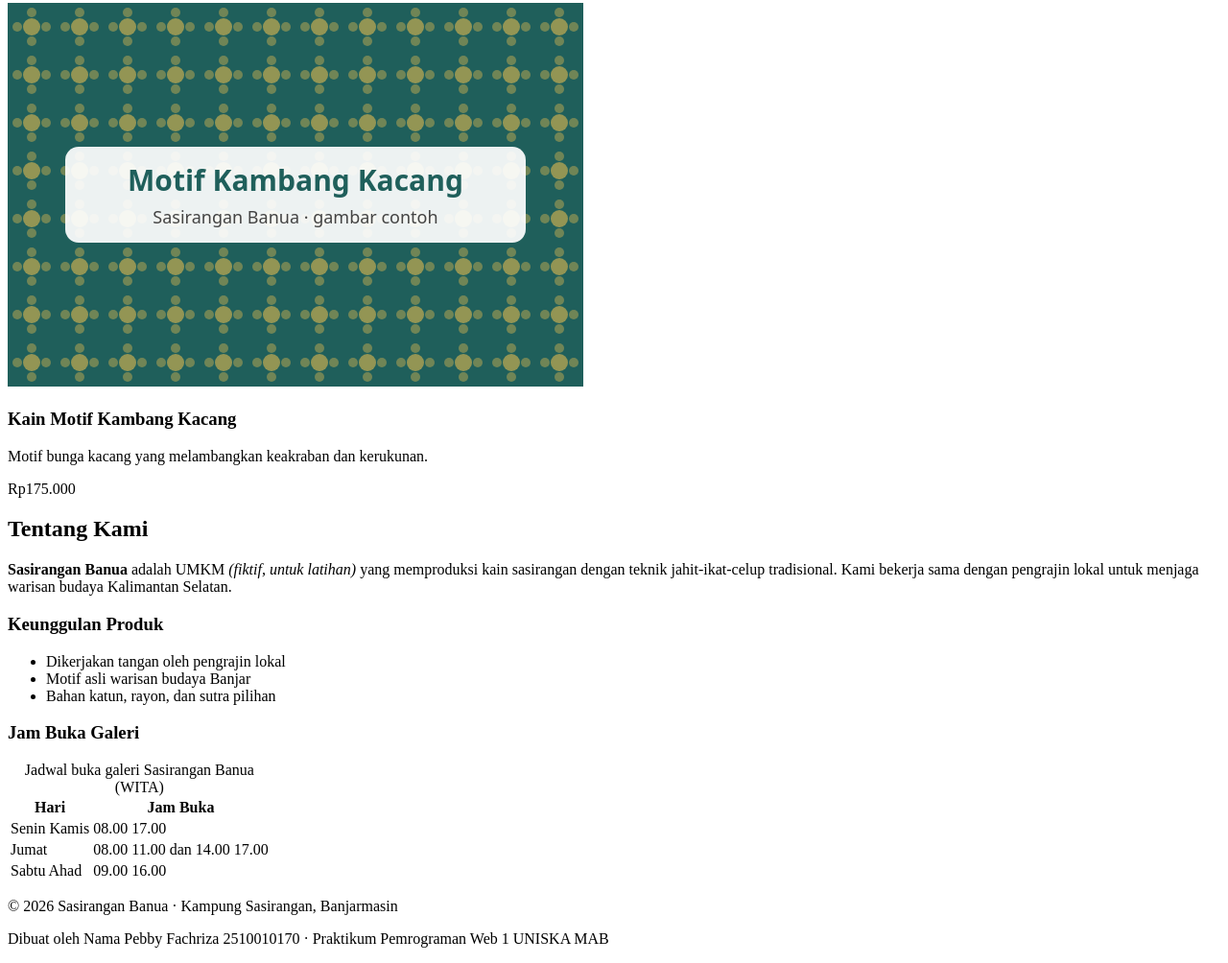
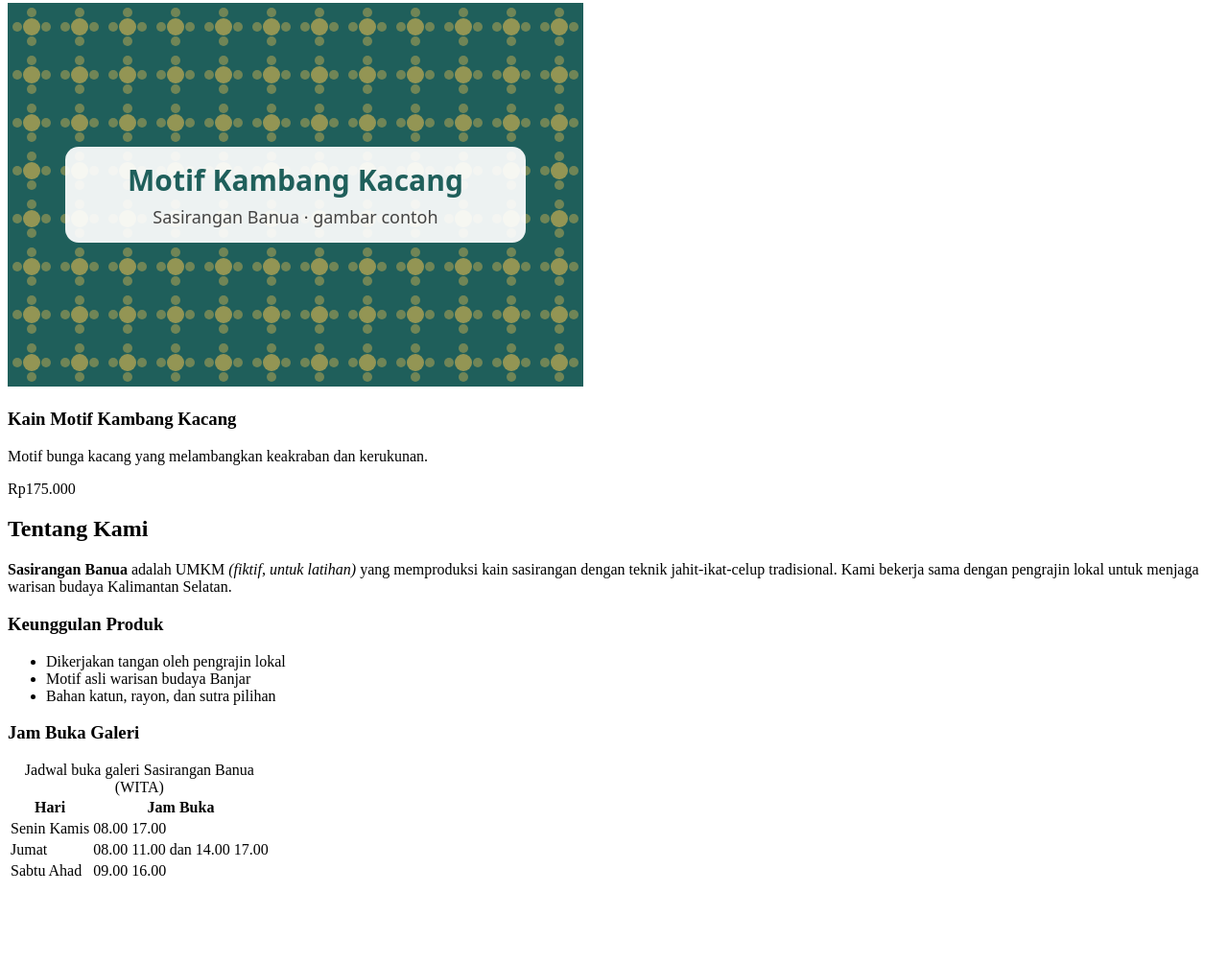
Before and after one commit to Pebby06/web1-2510010170, a plain HTML site: page index.html in a window 1280 px wide. Shown: the part 870-1874 px from the top of the page at 96% size. After the commit the page ends 1798 px from the top, so only its background shows below. Drawn offline with Linux system fonts and the light colour scheme.

```diff
--- a/index.html
+++ b/index.html
@@ -51,7 +51,7 @@
     <!-- Tambahkan minimal 4 kartu lagi dengan pola yang sama -->
   </div>
 </section>
-  <!-- ========== TENTANG ========== -->
+<!-- ========== TENTANG ========== -->
   <section class="bagian" id="tentang">
     <h2>Tentang Kami</h2>
     <p><strong>Sasirangan Banua</strong> adalah UMKM <em>(fiktif, untuk latihan)</em> yang       memproduksi kain sasirangan dengan teknik jahit-ikat-celup tradisional. Kami bekerja sama       dengan pengrajin lokal untuk menjaga warisan budaya Kalimantan Selatan.</p>
@@ -87,13 +87,6 @@
     </table>
   </section>
 </main>
-  <!-- ========== FOOTER ========== -->
-  <footer class="footer-situs">
-    <p>&copy; 2026 Sasirangan Banua &middot; Kampung Sasirangan, Banjarmasin</p>
-    <p>Dibuat oleh Nama Pebby Fachriza 2510010170 &middot; Praktikum Pemrograman Web 1 UNISKA MAB</p>
-  </footer>
-</body>
-</html>
 
 </body>
 </html>
```
